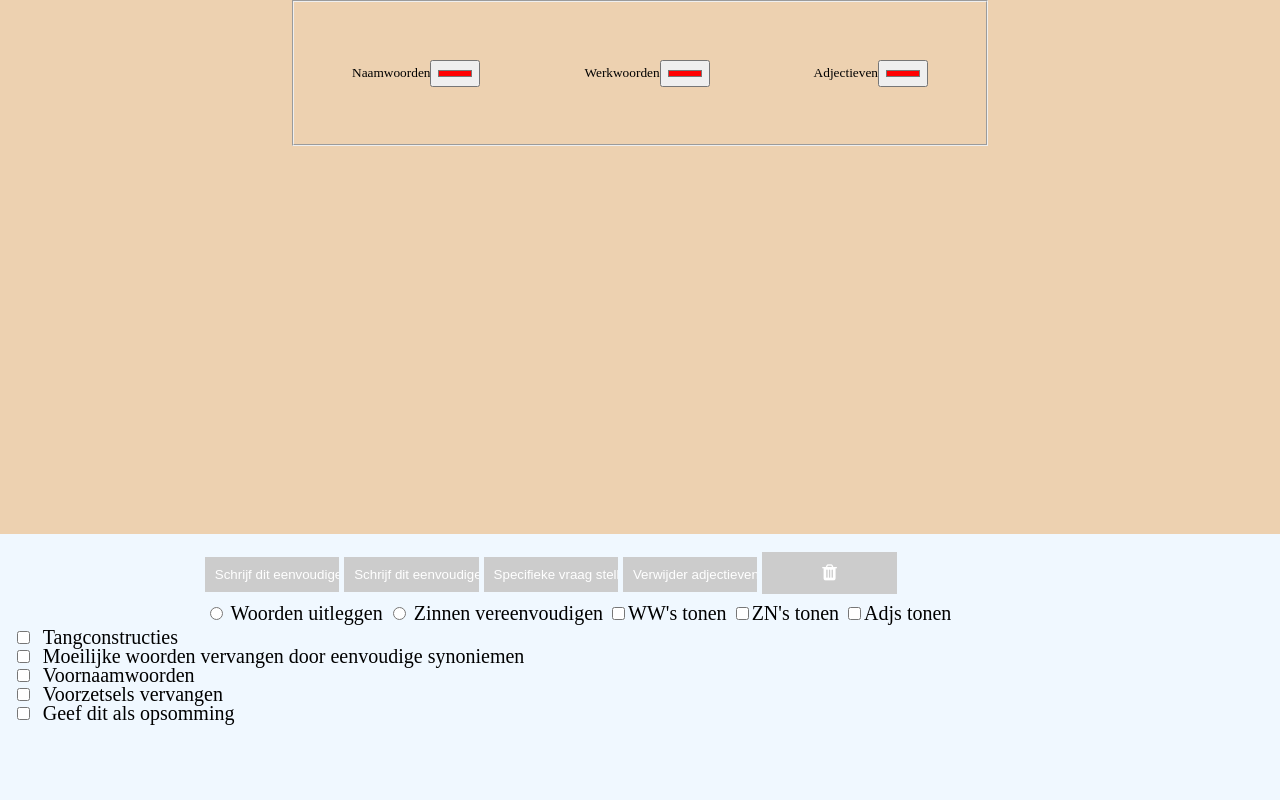
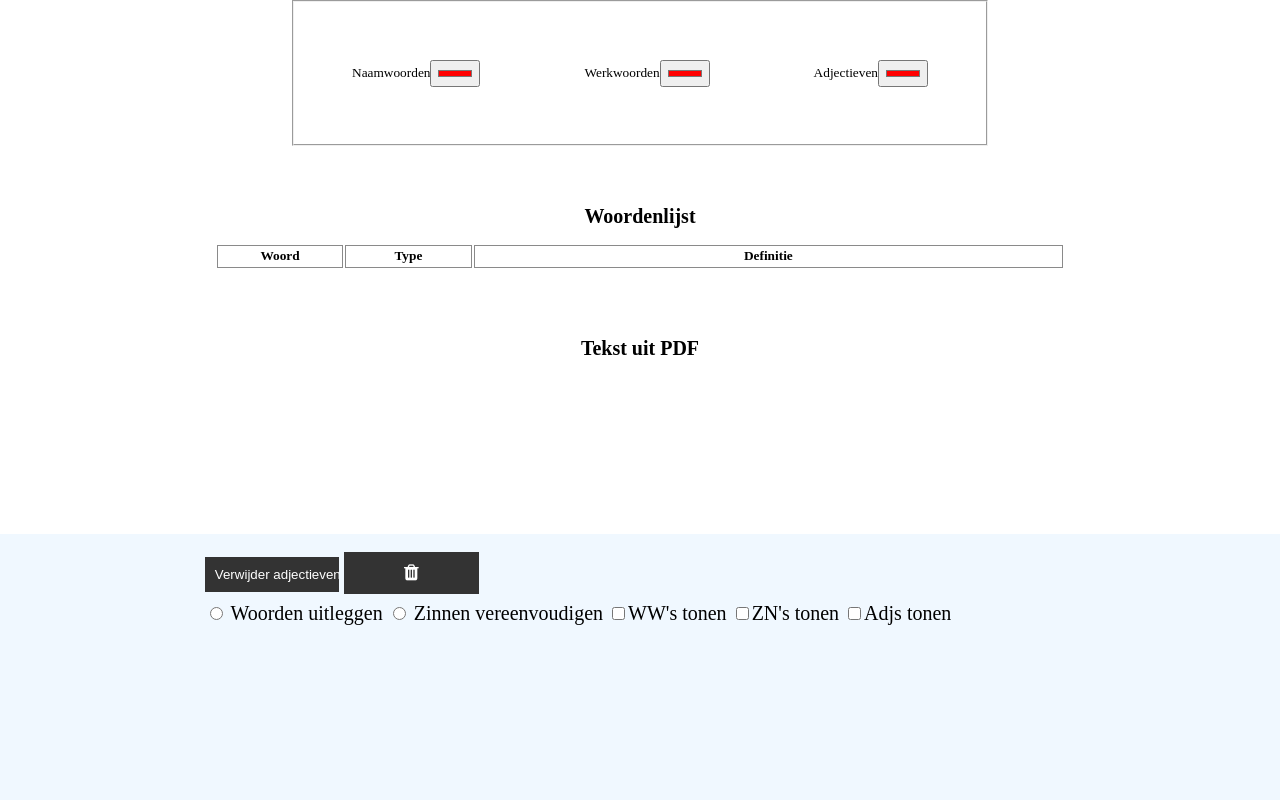
Before and after one commit to Dyashen/text-simplification-tool, a Flask app: template web-app/templates/for-scholars.html in a window 1280 px wide. Run offline with Flask 2, Linux system fonts and the light colour scheme; the template is opened without the code that fills it, so the values that code supplies are empty.

Commit message:
right-side --> glossary table

```diff
--- a/web-app/Summarization.py
+++ b/web-app/Summarization.py
@@ -132,7 +132,7 @@ class GPT():
     def look_up_word_gpt(self, word, context):
         try:
             prompt = f"""
-            Simplify the Dutch definition of '{word}'
+            give one easy Dutch synonym/explanation for '{word}'
             context:
             {context}
             """
@@ -146,7 +146,7 @@ class GPT():
                     )["choices"][0]["text"].strip(" \n")
             return result, word, prompt
         except Exception as e:
-            return 'Open AI outage of problemen met API-sleutel', str(e)
+            return 'error', str(e), str(e)
 
     """ @returns prompt, result from gpt """
     def give_synonym(self, word, context):
--- a/web-app/static/ScholarScripts.js
+++ b/web-app/static/ScholarScripts.js
@@ -22,8 +22,21 @@ document.addEventListener("DOMContentLoaded", () => {
         body: JSON.stringify({ word: word, sentence: context }),
       });
       result = await response.json();
-      rightSideTag.textContent +=
-        result.word + ":" + "\n" + result.result + "\n\n";
+
+      if (result.result == "error") {
+        alert("Incorrect API key provided: " + result.word);
+      } else {
+        let table = document.querySelector(".table-glossary");
+        let newRow = table.insertRow(-1);
+        let cell1 = newRow.insertCell(0);
+        let cell2 = newRow.insertCell(1);
+        let cell3 = newRow.insertCell(2);
+        cell1.innerHTML = result.word;
+        cell2.innerHTML = 'noun';
+        cell3.innerHTML = result.result;
+        rightSideTag.innerHTML +=
+          "<b>" + result.word + "</b><br>" + result.result + "<br>";
+      }
     });
   });
 });
@@ -65,7 +78,9 @@ document.addEventListener("DOMContentLoaded", () => {
   spans.forEach((span) => {
     span.addEventListener("click", async (event) => {
       const radioButton = document.querySelector("#simplifySentences"); // get reference to radio button
-      if (radioButton && !radioButton.checked) {return;}
+      if (radioButton && !radioButton.checked) {
+        return;
+      }
       sentence_of_origin = span.closest(".sentence");
       var context = "";
       for (const child of sentence_of_origin.children) {
@@ -87,16 +102,20 @@ document.addEventListener("DOMContentLoaded", () => {
   });
 });
 
-
 async function personalizedSimplification() {
   let checkedValues = [];
   let checkboxes = document.querySelectorAll(
     '.personalisation input[type="checkbox"]'
   );
   checkboxes.forEach((checkbox) => {
-if (checkbox.checked) {checkedValues.push(checkbox.name);}});
+    if (checkbox.checked) {
+      checkedValues.push(checkbox.name);
+    }
+  });
 
-  if (checkedValues.length == 0) {return;}
+  if (checkedValues.length == 0) {
+    return;
+  }
 
   var selectedText = window.getSelection().toString();
   var selectedChoices = checkedValues;
@@ -121,11 +140,11 @@ if (checkbox.checked) {checkedValues.push(checkbox.name);}});
 
   array = result.result;
 
-  if (array.length > 1){
+  if (array.length > 1) {
     prompt.nodeValue = JSON.stringify(result.prompt);
-    const ul = document.createElement('ul');
-        array.forEach(item => {
-            const li = document.createElement('li');
+    const ul = document.createElement("ul");
+    array.forEach((item) => {
+      const li = document.createElement("li");
       li.textContent = item;
       ul.appendChild(li);
     });
@@ -138,9 +157,11 @@ if (checkbox.checked) {checkedValues.push(checkbox.name);}});
 }
 
 async function askGPT() {
-  var promptText = window.prompt("Wat wil je veranderen aan deze tekst? Start met 'Maak deze tekst...'")
+  var promptText = window.prompt(
+    "Wat wil je veranderen aan deze tekst? Start met 'Maak deze tekst...'"
+  );
   var selectedText = window.getSelection().toString();
-  var fullPrompt = promptText + '///\n' + selectedText;
+  var fullPrompt = promptText + "///\n" + selectedText;
   var prompt = document.createTextNode("Gepersonaliseerde tekst ophalen...");
   var text = document.createTextNode("");
   var dazzle = document.querySelector(".dazzle");
@@ -152,11 +173,14 @@ async function askGPT() {
   p2.appendChild(text);
   dazzle.appendChild(p2);
 
-  const response = await fetch(`http://localhost:5000/personalized-simplify-custom-prompt`, {
+  const response = await fetch(
+    `http://localhost:5000/personalized-simplify-custom-prompt`,
+    {
       method: "POST",
       headers: { "Content-Type": "application/json" },
       body: JSON.stringify({ text: selectedText, prompt: fullPrompt }),
-  });
+    }
+  );
 
   result = await response.json();
   console.log(result);
@@ -168,3 +192,40 @@ async function emptyChat() {
   const dazzleDiv = document.querySelector(".dazzle");
   dazzleDiv.innerHTML = "";
 }
+
+window.onload = async function () {
+  /* --- */
+  var url = `http://localhost:5000/get-settings-user`;
+  const response = await fetch(url, { method: "POST" });
+  var result = await response.json();
+  document.body.style.fontSize = result.fontSize + "px";
+  document.body.style.fontFamily = result.fontSettings;
+  document.body.style.backgroundColor = result.favcolor;
+  document.body.style.lineHeight = result.lineHeight + "cm";
+  document.body.style.wordSpacing = result.wordSpacing + "cm";
+  document.body.style.textAlign = result.textAlign;
+
+  /* --- */
+  var url = "http://localhost:5000/get-session-keys";
+  const session_keys_response = await fetch(url, { method: "POST" });
+  result = await session_keys_response.json();
+
+  let missing_keys = [];
+
+  if (result.hf_api_key === undefined) {
+    missing_keys.push("HuggingFace");
+    document.querySelector("#simple-syntactic-simplification").style.display =
+      "none";
+  }
+
+  if (result.gpt3 === undefined) {
+    missing_keys.push("GPT-3");
+    document.querySelector("#prompt-synt-simplification").style.display =
+      "none";
+    document.querySelector("#personalized-synt-simplification").style.display =
+      "none";
+    document.querySelector(".personalisation").style.display = "none";
+  }
+
+  alert("Sleutel(s) voor " + missing_keys.join(" & ") + " ontbreken.");
+};
--- a/web-app/static/css/style.css
+++ b/web-app/static/css/style.css
@@ -1,5 +1,4 @@
 h1 {
-    font-family: "Montserrat";
     text-align: center;
     padding-bottom:5%;
 }
@@ -11,7 +10,7 @@ body {
     font-size: 12px;
     width: 90%;
     margin: auto;
-    background-color: #EDD1B0;
+    background-color: #fff;
     font-size: 10pt;
     text-align: left;
 }
@@ -119,14 +118,25 @@ body {
     margin: auto;
 }
 
-.btn {
-    background-color: #ccc;
+.btn, .btn-hf, .btn-gpt {
     color: #fff;
     padding: 10px 10px;
     cursor:pointer;
     border: none;
     margin:auto;
     width: 15%;
+}
+
+.btn{
+    background-color: #333;
+}
+
+.btn-hf{
+    background-color: #631501;
+}
+
+.btn-gpt{
+    background-color: #016306;
 }
 
 #explainWord.active,
@@ -165,6 +175,7 @@ span.adj:hover {
 
 .right-side {
     width: 20%;
+    padding: 5%;
     display: inline;
 }
 
@@ -181,10 +192,21 @@ fieldset{
 .settings-for-teachers input, select{width: 20%; text-align: center; margin:auto}
 .settings-for-teachers label{width: 30%;}
 
+.div-glossary{
+    width: 100%;
+    padding-bottom: 5%;
+}
 
-footer{
-    padding-top: 20%;
-    width:80%;
+.div-glossary table{
+    width: 80%;
     margin:auto;
-    text-align: justify;
 }
+
+.div-glossary th{
+    font-style: bold;
+    text-align: center;
+}
+
+.div-glossary th, td{
+    border: 1px solid #8a8a8a;
+}
--- a/web-app/templates/for-scholars.html
+++ b/web-app/templates/for-scholars.html
@@ -18,6 +18,19 @@
   </fieldset>
 
   <div class="text-container">
+
+    <h2>Woordenlijst</h2>
+    <div class="div-glossary">
+      <table class="table-glossary">
+        <tr>
+          <th style="width:15%">Woord</th>
+          <th style="width:15%">Type</th>
+          <th>Definitie</th>
+        </tr>
+      </table>
+    </div>
+
+    <h2>Tekst uit PDF</h2>
     <div class="page">
       {% for paragraph in pdf %}
       <p class="left-side">
@@ -31,9 +44,6 @@
         </span>
         {% endfor %}
       </p>
-      <div class="right-side">
-          <!--JS FILLS HERE-->
-      </div>
       {% endfor %}
 
     </div>
@@ -42,10 +52,10 @@
   <!--'chatbot'-->
   <div class="fixed-bottom">
     <div class="buttons">
-      <input class="btn" type="button" value="Schrijf dit eenvoudiger." onmousedown="syntacticSimplification()">
-      <input class="btn" type="button" value="Schrijf dit eenvoudiger volgens checkboxes.."
+      <input class="btn-hf"   id="simple-syntactic-simplification"  type="button" value="Schrijf dit eenvoudiger." onmousedown="syntacticSimplification()">
+      <input class="btn-gpt"  id="personalized-synt-simplification" type="button" value="Schrijf dit eenvoudiger volgens checkboxes.."
         onmousedown="personalizedSimplification()">
-      <input class="btn" type="button" value="Specifieke vraag stellen?"
+      <input class="btn-gpt" id="prompt-synt-simplification"        type="button" value="Specifieke vraag stellen?"
         onmousedown="askGPT()">
       <input class="btn" type="button" value="Verwijder adjectieven en stopwoorden." onmousedown="removeAdjectives()">
       <button id="deleteChat" class="btn" onmousedown="emptyChat()"><i class="fa fa-trash"></i></button>
@@ -73,7 +83,7 @@
       <input type="checkbox" id="prepositions" name="preposition">
       <label for="checkbox5">Voorzetsels vervangen</label><br>
       <input type="checkbox" id="summary" name="summary">
-      <label for="checkbox5">Geef dit als opsomming</label><br>
+      <label for="checkbox5">Schrijf dit als opsomming</label><br>
     </div>
 
     <div class="dazzle">
@@ -85,7 +95,6 @@
   </div>
 </body>
 
-<script type="text/javascript" src={{ url_for('static', filename='Summarization.js' )}}></script>
 <script type="text/javascript" src={{ url_for('static', filename='ScholarScripts.js' )}}></script>
 <script type="text/javascript" src={{ url_for('static', filename='TogglePosTags.js' )}}></script>
 
```
Also changed, not shown: web-app/static/TeacherScripts.js (+83 -21 lines), web-app/templates/for-teachers.html (+4 -37 lines), readme.md. Lines whose indentation alone changed are shown as unchanged.
